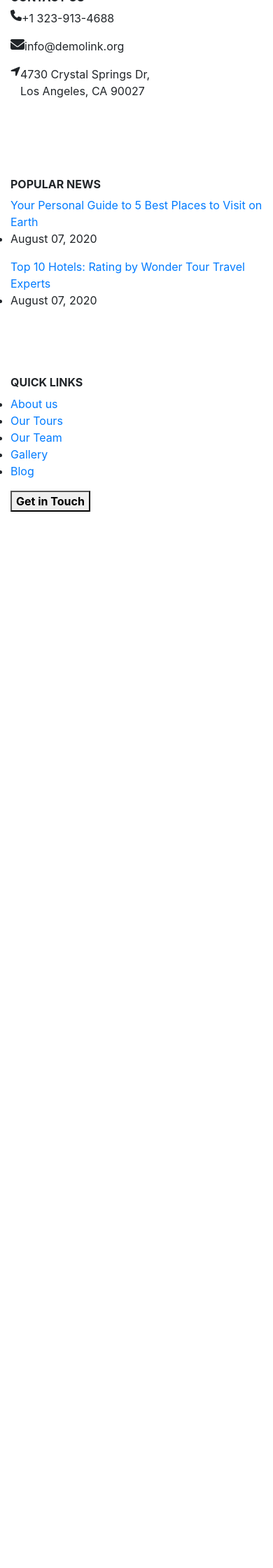
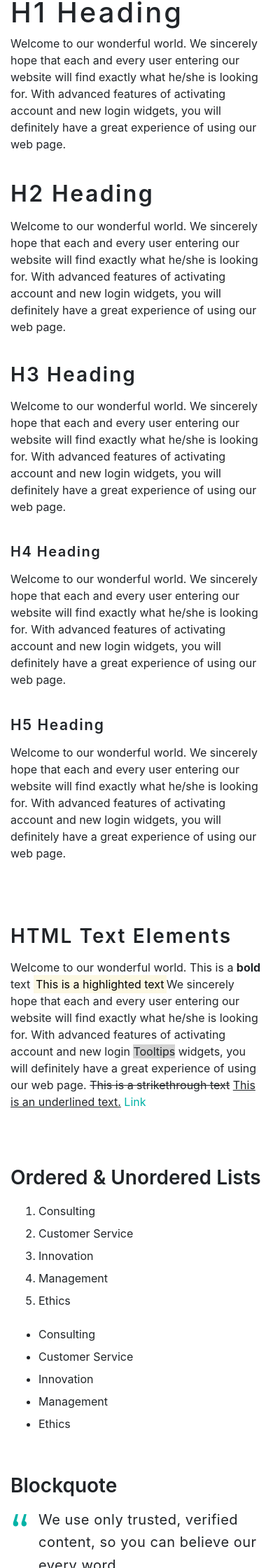
Before and after one commit to MaksymenkA/Tourism-web-site, a PHP site: page /typography/typograghy.html in a window 390 px wide. Shown: the part 922-3162 px from the top of the page at 70% size. Before the commit the page ends 1653 px from the top, so only its background shows below. Run offline with PHP 8.4, Linux system fonts and the light colour scheme; some libraries are stand-ins or nearby versions.

Commit message:
completed typography page, responsive design

```diff
--- a/typography/typograghy.html
+++ b/typography/typograghy.html
@@ -12,9 +12,14 @@
    <link rel="stylesheet" href="https://cdnjs.cloudflare.com/ajax/libs/font-awesome/4.7.0/css/font-awesome.min.css">
    <link rel="stylesheet" href="../header/header.css">
    <link rel="stylesheet" href="typography.css">
+
    <script src="https://ajax.googleapis.com/ajax/libs/jquery/3.5.1/jquery.min.js"></script>
    <script src="https://use.fontawesome.com/6a1fb96aa0.js"></script>
+   <script src="https://maxcdn.bootstrapcdn.com/bootstrap/4.5.0/js/bootstrap.min.js"></script>
+   <script src="https://cdnjs.cloudflare.com/ajax/libs/popper.js/1.16.0/umd/popper.min.js"></script>
    <script src="../header/header.js"></script>
+   <script src="https://maxcdn.bootstrapcdn.com/bootstrap/4.5.0/js/bootstrap.min.js"></script>
+
 
 </head>
 
@@ -97,6 +102,115 @@
       </div>
    </section>
 
+   <!-- Headings -->
+   <section class="headings">
+      <div class="container">
+         <div class="row">
+            <div class="col-xl-7">
+               <ul class=" p-0" style="list-style: none;">
+                  <li style="margin-bottom: 40px;">
+                     <h1 class="heading-1">H1 Heading</h1>
+                     <p>Welcome to our wonderful world. We sincerely hope that each and every user entering our website
+                        will find exactly what he/she is looking for. With advanced features of activating account and
+                        new login widgets, you will definitely have a great experience of using our web page.</p>
+                  </li>
+                  <li style="margin-bottom: 40px;">
+                     <h2 class="heading-2">H2 Heading</h2>
+                     <p>Welcome to our wonderful world. We sincerely hope that each and every user entering our website
+                        will find exactly what he/she is looking for. With advanced features of activating account and
+                        new login widgets, you will definitely have a great experience of using our web page.</p>
+                  </li>
+                  <li style="margin-bottom: 40px;">
+                     <h3 class="heading-3">H3 Heading</h3>
+                     <p>Welcome to our wonderful world. We sincerely hope that each and every user entering our website
+                        will find exactly what he/she is looking for. With advanced features of activating account and
+                        new login widgets, you will definitely have a great experience of using our web page.</p>
+                  </li>
+                  <li style="margin-bottom: 40px;">
+                     <h4 class="heading-4">H4 Heading</h4>
+                     <p>Welcome to our wonderful world. We sincerely hope that each and every user entering our website
+                        will find exactly what he/she is looking for. With advanced features of activating account and
+                        new login widgets, you will definitely have a great experience of using our web page.</p>
+                  </li>
+                  <li style="margin-bottom: 40px;">
+                     <h5 class="heading-5">H5 Heading</h5>
+                     <p>Welcome to our wonderful world. We sincerely hope that each and every user entering our website
+                        will find exactly what he/she is looking for. With advanced features of activating account and
+                        new login widgets, you will definitely have a great experience of using our web page.</p>
+                  </li>
+               </ul>
+            </div>
+            <div class="col-xl-5 d-none d-xl-block">
+               <div style="margin-left: 40px;">
+                  <h1 class="heading-1">H1 Heading</h1>
+                  <h2 class="heading-2">H2 Heading</h2>
+                  <h3 class="heading-3">H3 Heading</h3>
+                  <h4 class="heading-4">H4 Heading</h4>
+                  <h5 class="heading-5">H5 Heading</h5>
+               </div>
+            </div>
+         </div>
+      </div>
+   </section>
+   <!-- HTML Text elements -->
+   <section class="text-elements">
+      <div class="container">
+         <h3>HTML Text Elements</h3>
+         <p>Welcome to our wonderful world. This is a <b> bold </b> text <mark>This is a highlighted text</mark>We
+            sincerely hope that each
+            and every user entering our website will find exactly what he/she is looking for. With advanced features of
+            activating account and new login <span class="tooltip-custom" data-toggle="tooltip" data-placement="top"
+               title data-original-title="Default text" style="background-color:lightgrey ;">Tooltips</span> widgets,
+            you will definitely have a great
+            experience of using our
+            web page. <span style="text-decoration: line-through;">This is a strikethrough text</span> <span
+               style="text-decoration: underline;"> This is an underlined text.</span> <a href="#"
+               style="color: #01b3a7;"> Link</a></p>
+      </div>
+   </section>
+
+   <!-- Blockquote and lists -->
+   <section class="lists" style="margin-top: 80px; margin-bottom: 50px;">
+      <div class="container">
+         <div class="row">
+            <div class="col-lg-8 col-xl-6" style="margin-bottom: 40px;">
+               <h3>Ordered & Unordered Lists</h3>
+               <div class="row">
+                  <div class="col-sm-6">
+                     <ol>
+                        <li>Consulting</li>
+                        <li>Customer Service</li>
+                        <li>Innovation</li>
+                        <li>Management</li>
+                        <li>Ethics</li>
+                     </ol>
+                  </div>
+                  <div class="col-sm-6">
+                     <ul>
+                        <li>Consulting</li>
+                        <li>Customer Service</li>
+                        <li>Innovation</li>
+                        <li>Management</li>
+                        <li>Ethics</li>
+                     </ul>
+                  </div>
+               </div>
+            </div>
+            <div class="col-lg-8 col-xl-6" style="margin-bottom: 40px;">
+               <div>
+                  <h3>Blockquote</h3>
+                  <article>
+                     <div class="quote-classic-text">
+                        <p>We use only trusted, verified content, so you can believe our every word.</p>
+                     </div>
+                  </article>
+                  <h6 style="color: #50ba87; font-size: 18px;">Catherine Williams</h6>
+               </div>
+            </div>
+         </div>
+      </div>
+
+   </section>
    <footer>
       <div class="container">
          <div class="row">
@@ -155,7 +269,11 @@
          </div>
       </div>
    </footer>
-
+   <script>
+      $(document).ready(function () {
+         $('[data-toggle="tooltip"]').tooltip();
+      });
+   </script>
 </body>
 
 </html>
--- a/typography/typography.css
+++ b/typography/typography.css
@@ -1,4 +1,4 @@
-.box-position{
+.box-position {
   background-image: url(../images/sea_animation.jpg);
   position: absolute;
   left: 0;
@@ -13,7 +13,7 @@
   z-index: -1;
   filter: brightness(75%);
 }
-.custom-breadcrumb{
+.custom-breadcrumb {
   position: relative;
   overflow: hidden;
   padding: 15% 0;
@@ -21,23 +21,22 @@
   background-color: #cccccc;
   z-index: 1;
 }
-.text-path .d-flex h5{
+.text-path .d-flex h5 {
   display: inline-block;
   float: left;
   padding: 10px;
   color: white;
   font-size: 15px;
 }
-.text-path .d-flex h5 a{
+.text-path .d-flex h5 a {
   color: white;
-
 }
-.text-path h1{
-    font-size:45px ;
+.text-path h1 {
+  font-size: 45px;
   color: white;
 }
 
-@keyframes bgPos{
+@keyframes bgPos {
   25% {
     transform: translate3d(-150px, -150px, 0) rotate(0.001deg);
   }
@@ -45,8 +44,126 @@
     transform: translate3d(0, 0, 0) rotate(0.001deg);
   }
 }
-@media (min-width:990px){
-    .custom-breadcrumb{
+@media (min-width: 990px) {
+  .custom-breadcrumb {
     padding: 11% 0;
   }
 }
+
+/* Headings */
+.headings, .text-elements{
+  margin-top: 50px;
+}
+
+h2,
+.heading-2,
+h3,
+.heading-3,
+h4,
+.heading-4,
+h5,
+.heading-5 {
+  line-height: 1.2;
+  font-weight: 600;
+  letter-spacing: .075em;
+  margin-bottom: 15px;
+}
+@media (min-width: 768px) {
+    h1,
+    .heading-1 {
+      font-size: 46px;
+      letter-spacing: .075em;
+    }
+    h2,
+    .heading-2 {
+      font-size: 36px;
+    }
+    h3,
+    .heading-3 {
+      font-size: 30px;
+    }
+    h4,
+    .heading-4 {
+      font-size: 24px;
+    }
+    .quote-classic-text{
+        font-size: 24px;
+    }
+  }
+@media (min-width: 992px) {
+    h1,
+    .heading-1 {
+      font-size: 54px;
+    }
+    h2,
+    .heading-2 {
+      font-size: 40px;
+    }
+    h3,
+    .heading-3 {
+      font-size: 36px;
+    }
+  }
+
+@media (min-width: 1200px) {
+  h1,
+  .heading-1 {
+    font-size: 64px;
+  }
+  h2,
+  .heading-2 {
+    font-size: 48px;
+  }
+  .container {
+    max-width: 1200px;
+}
+}
+
+@media (max-width: 767px) {
+  h1,
+  .heading-1 {
+    font-size: 40px;
+    letter-spacing: .075em;
+  }
+  h2,
+  .heading-2 {
+    font-size: 32px;
+  }
+  h3,
+  .heading-3 {
+    font-size: 28px;
+  }
+  h4,
+  .heading-4 {
+    font-size: 20px;
+  }
+  h5,
+  .heading-5 {
+    font-size: 21px;
+  }
+}
+
+/* Ordere  lists */
+.lists h3{
+    letter-spacing: normal;
+}
+.lists li{
+    line-height: 2;
+}
+.quote-classic-text{
+    font-size: 20px;
+    line-height: 1.625;
+    letter-spacing: .025em;
+}
+.quote-classic-text::before {
+    position: absolute;
+    left: 15px;
+    content: '\201C';
+    font-size: 70px;
+    line-height: 1;
+    font-family: "Montserrat", sans-serif, Arial, sans-serif;
+    color: #01b3a7;
+}
+.lists article, .lists h6 {
+    margin-left: 40px;
+}
```
Lines whose indentation alone changed are shown as unchanged.
